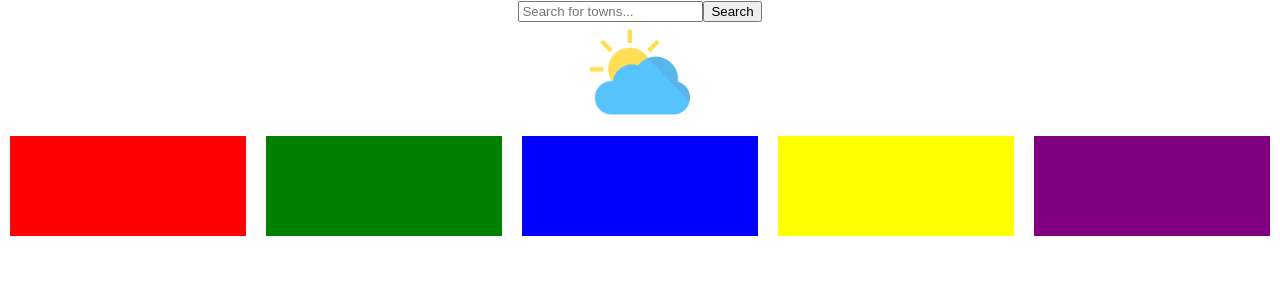
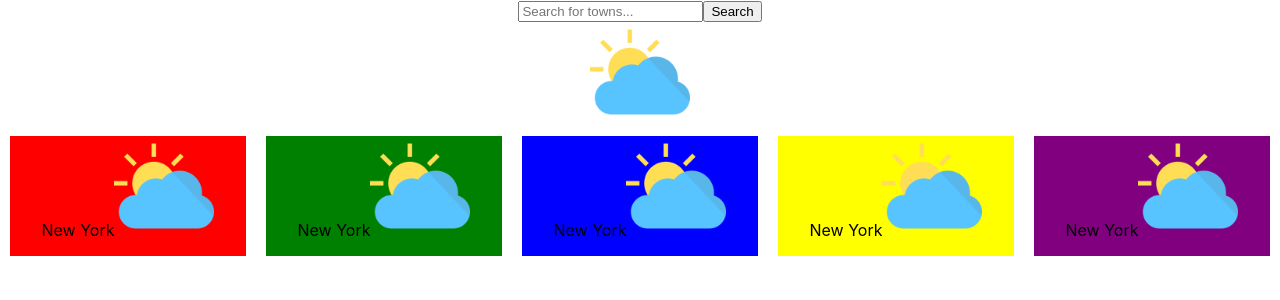
Before and after one commit to AdamAzuddin/weather-app-react, a React (Create React App) app in the folder my-weather/: page / in a window 1280 px wide. Shown: the top 300 px of the page. Built offline with nearby package versions, Linux system fonts and the light colour scheme.

Commit message:
added sunny image to square widget

```diff
--- a/my-weather/src/components/SquareWidget.js
+++ b/my-weather/src/components/SquareWidget.js
@@ -1,15 +1,19 @@
 import React from "react";
+import sunny from "./sunny.png";
 
-const SquareWidget = ({ color }) => {
+const SquareWidget = ({ color, name}) => {
   return (
     <div
       style={{
         width: "50%",
-        height: "100px",
+        height: "120px",
         backgroundColor: color,
         margin: "10px",
       }}
-    ></div>
+    >
+      {name}
+      <img src={sunny} alt="Sunny" style={{ width: 100 }} />
+    </div>
   );
 };
 
--- a/my-weather/src/components/SquareWidgets.js
+++ b/my-weather/src/components/SquareWidgets.js
@@ -15,8 +15,11 @@ const colors = [
   "purple",
 ];
 
+const name = [
+  "New York",
+];
+
 const SquareWidgets = () => {
-
   return (
     <ScrollContainer>
       <div
@@ -30,8 +33,8 @@ const SquareWidgets = () => {
         }}
         className="example"
       >
-        {colors.map((color, index) => (
-          <SquareWidget key={index} color={color} />
+        {colors.map((color, index ,) => (
+          <SquareWidget key={index} color={color} name={name}/>
         ))}
       </div>
     </ScrollContainer>
--- a/my-weather/src/index.css
+++ b/my-weather/src/index.css
@@ -11,13 +11,3 @@ code {
   font-family: source-code-pro, Menlo, Monaco, Consolas, 'Courier New',
     monospace;
 }
-
-.example::-webkit-scrollbar {
-  display: none;
-}
-
-/* Hide scrollbar for IE, Edge and Firefox */
-.example {
-  -ms-overflow-style: none;  /* IE and Edge */
-  scrollbar-width: none;  /* Firefox */
-}
```
